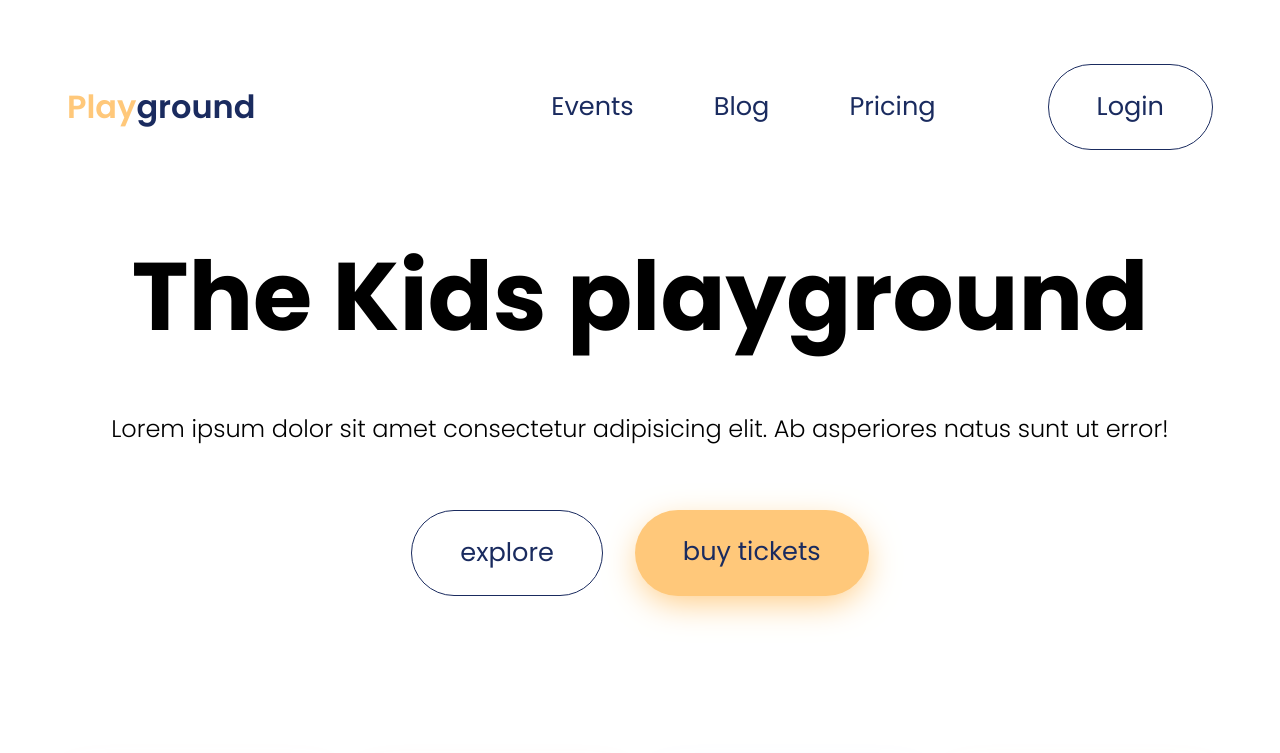
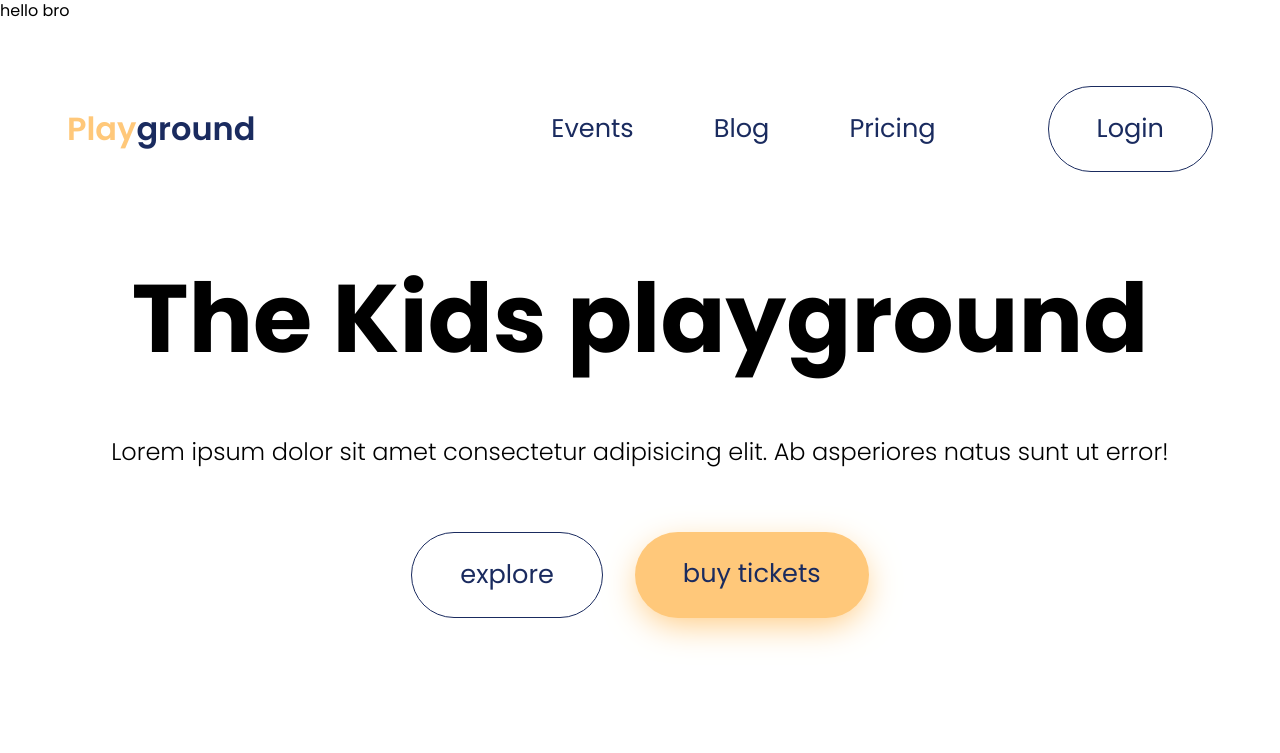
Before and after one commit to LongThai1010/duan1-TDH, a plain HTML site: page index.html in a window 1280 px wide. Shown: the top 753 px of the page. Drawn offline with Linux system fonts and the light colour scheme.

Commit message:
Update index.html

```diff
--- a/index.html
+++ b/index.html
@@ -12,6 +12,7 @@
     <link href="https://fonts.googleapis.com/css2?family=Poppins:wght@300;400;600;700&family=Roboto:wght@300;400;500;700&display=swap" rel="stylesheet">
     <link rel="stylesheet" href="https://cdnjs.cloudflare.com/ajax/libs/font-awesome/6.2.0/css/all.min.css" integrity="sha512-xh6O/CkQoPOWDdYTDqeRdPCVd1SpvCA9XXcUnZS2FmJNp1coAFzvtCN9BmamE+4aHK8yyUHUSCcJHgXloTyT2A==" crossorigin="anonymous" referrerpolicy="no-referrer" /></head>
 <body>
+    <h1> hello bro </h1>
     <div class="wrapper">
         <header class="header">
 
```
